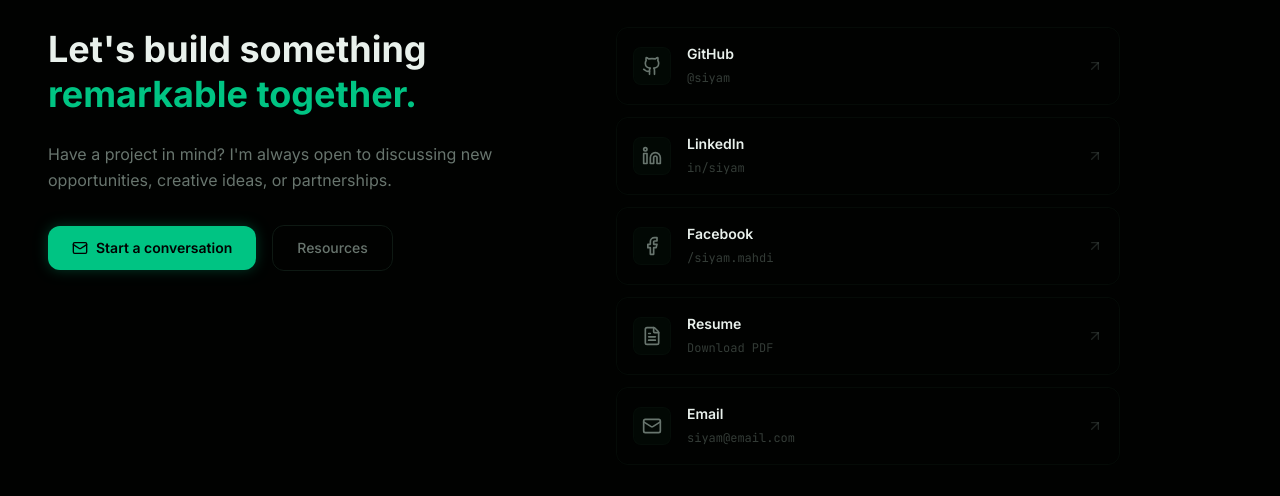
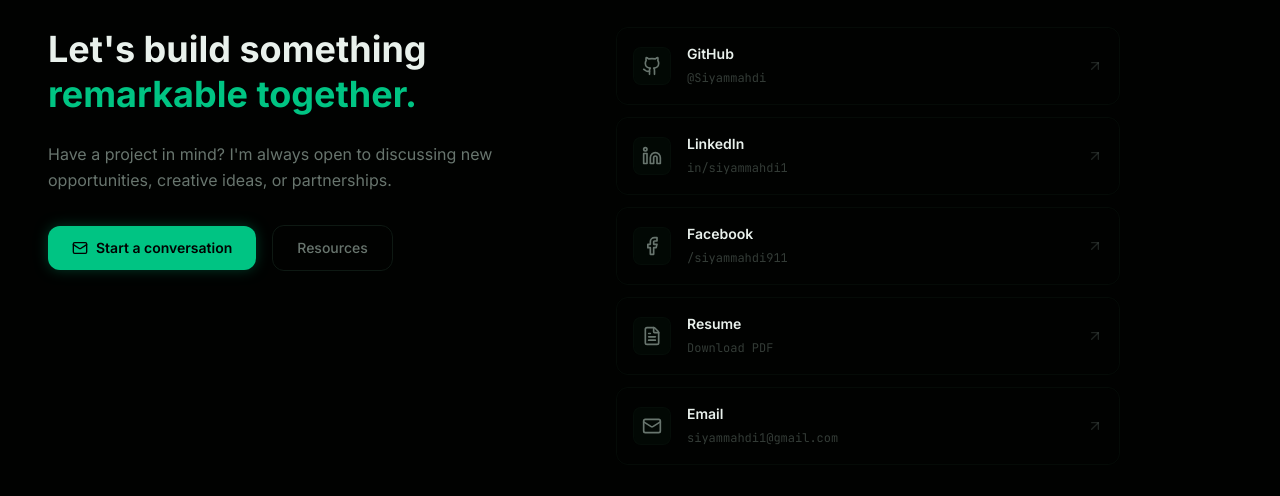
Before and after one commit to Siyammahdi/siyammahdi-me, a Next.js app: page / in a window 1280 px wide. Shown: the part 4883-5379 px from the top of the page. Built offline with nearby package versions, Linux system fonts and the light colour scheme.

Commit message:
basic info updated

```diff
--- a/components/contact-section.tsx
+++ b/components/contact-section.tsx
@@ -7,27 +7,27 @@ import { ArrowUpRight, Mail, Github, Linkedin, Facebook, FileText } from "lucide
 const socialLinks = [
   {
     name: "GitHub",
-    handle: "@siyam",
+    handle: "@Siyammahdi",
     icon: Github,
-    href: "https://github.com/siyam",
+    href: "https://github.com/Siyammahdi",
     color: "group-hover:text-foreground group-hover:border-[#6e7681]/50",
     glow: "group-hover:shadow-[0_0_30px_rgba(110,118,129,0.15)]",
     bg: "group-hover:bg-[#333]/10",
   },
   {
     name: "LinkedIn",
-    handle: "in/siyam",
+    handle: "in/siyammahdi1",
     icon: Linkedin,
-    href: "https://linkedin.com/in/siyam",
+    href: "https://linkedin.com/in/siyammahdi1",
     color: "group-hover:text-[#0077b5] group-hover:border-[#0077b5]/40",
     glow: "group-hover:shadow-[0_0_30px_rgba(0,119,181,0.15)]",
     bg: "group-hover:bg-[#0077b5]/5",
   },
   {
     name: "Facebook",
-    handle: "/siyam.mahdi",
+    handle: "/siyammahdi911",
     icon: Facebook,
-    href: "https://facebook.com/siyam",
+    href: "https://facebook.com/siyammahdi911",
     color: "group-hover:text-[#1877f2] group-hover:border-[#1877f2]/40",
     glow: "group-hover:shadow-[0_0_30px_rgba(24,119,242,0.15)]",
     bg: "group-hover:bg-[#1877f2]/5",
@@ -43,9 +43,9 @@ const socialLinks = [
   },
   {
     name: "Email",
-    handle: "siyam@email.com",
+    handle: "siyammahdi1@gmail.com",
     icon: Mail,
-    href: "mailto:siyam@email.com",
+    href: "mailto:siyammahdi1@gmail.com",
     color: "group-hover:text-amber-400 group-hover:border-amber-400/40",
     glow: "group-hover:shadow-[0_0_30px_rgba(251,191,36,0.15)]",
     bg: "group-hover:bg-amber-400/5",
```
